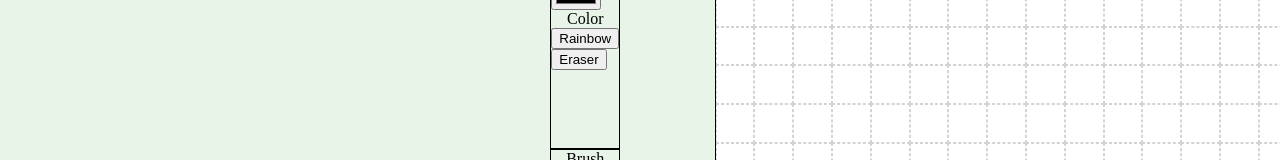
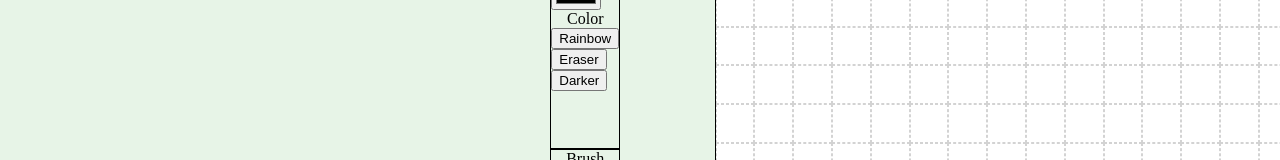
Before and after one commit to Oreus-F/Etch-a-Sketch, a plain HTML site: page index.html in a window 1280 px wide. Shown: the part 321-481 px from the top of the page. Drawn offline with Linux system fonts and the light colour scheme.

Commit message:
Add darker button in HTML

```diff
--- a/index.html
+++ b/index.html
@@ -27,6 +27,7 @@
                     <label for="colorMode">Color</label>
                     <button id="rainbowMode" class="colorButton">Rainbow</button>
                     <button id="eraserMode" class="colorButton">Eraser</button>
+                    <button id="darkerMode" class="colorButton">Darker</button>
                 </div>
 
                 <div class="brush hover">Brush
```
